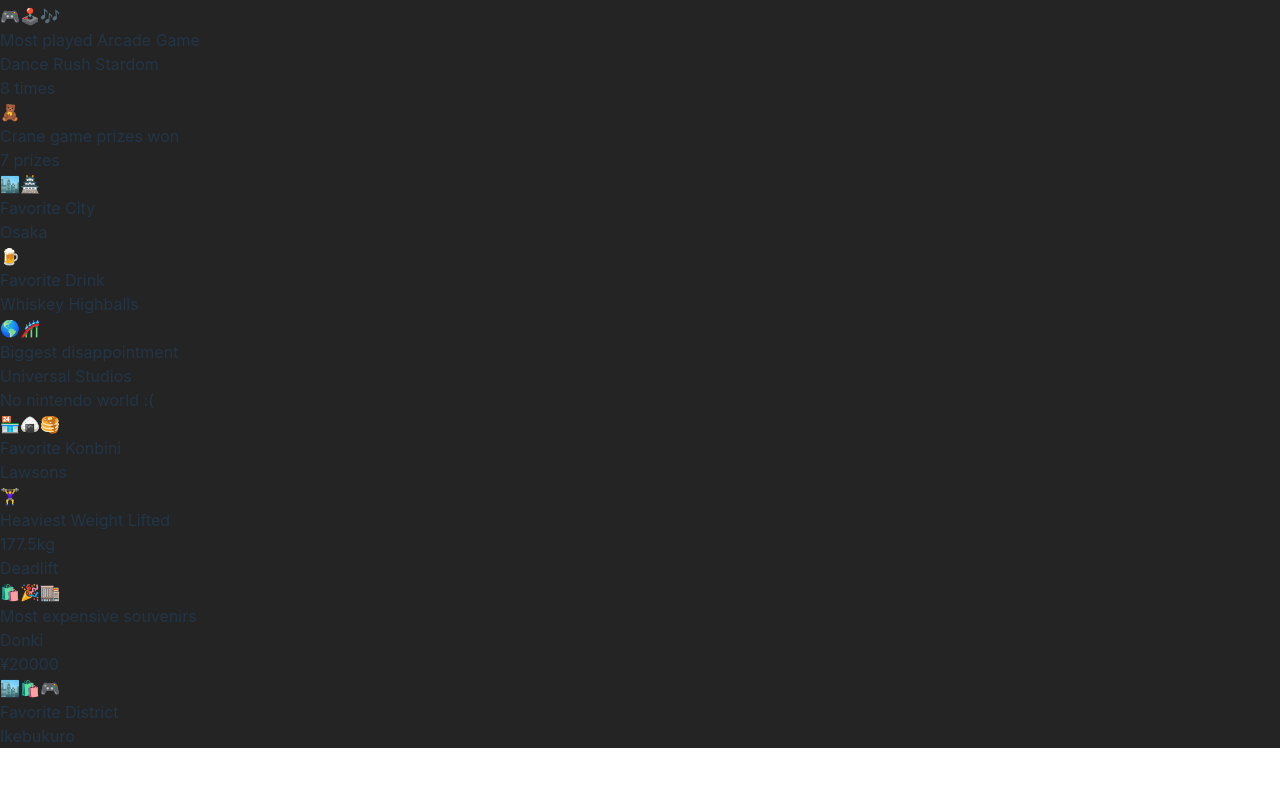
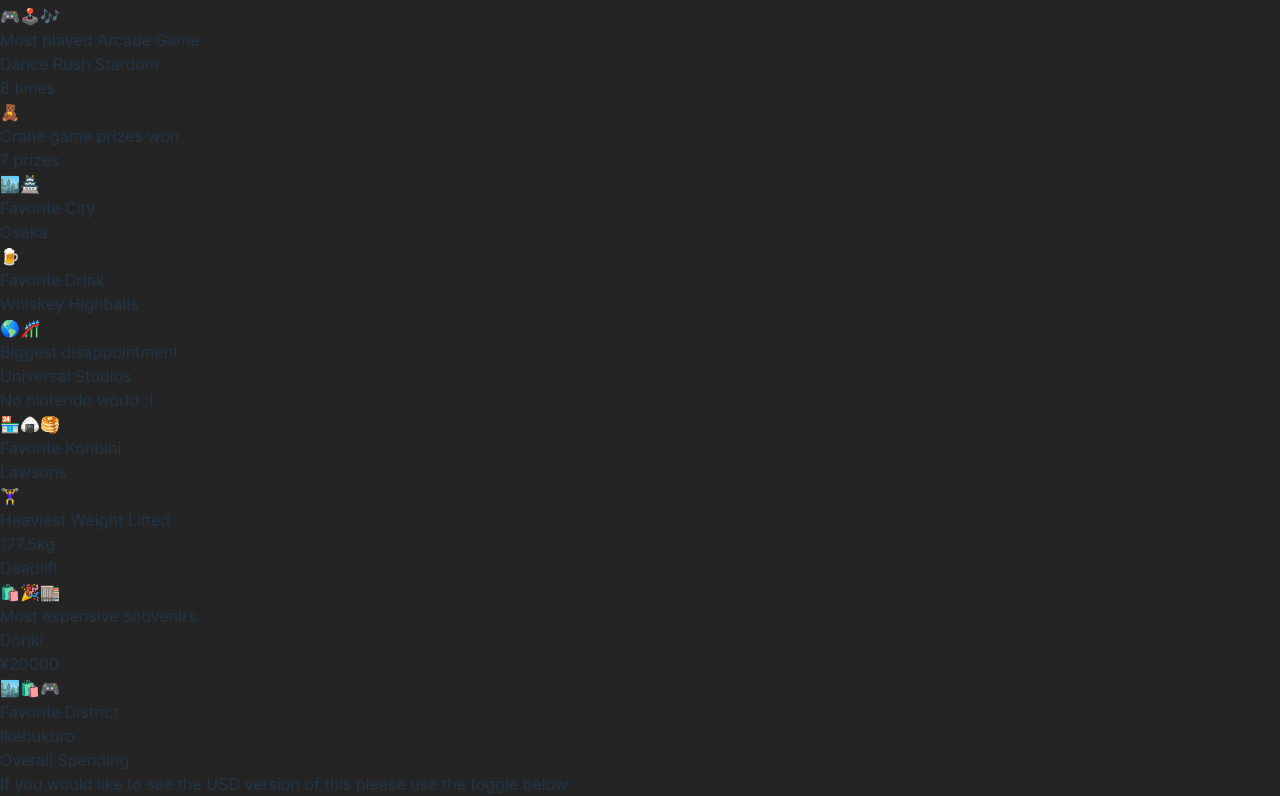
Before and after one commit to kbongco/japan-viz-2024-react, a React (Vite) app: page / in a window 1280 px wide. Shown: the part 2439-3235 px from the top of the page. Before the commit the page ends 3187 px from the top, so only its background shows below. Built offline with nearby package versions, Linux system fonts and the light colour scheme.

Commit message:
changed idea from graphs to a reciept

```diff
--- a/src/App.tsx
+++ b/src/App.tsx
@@ -1,6 +1,7 @@
 import NavBar from './Components/NavBar'
 import About from './Components/About'
 import Welcome from './Components/Welcome'
+import Visualized from './Components/Visualize'
 
 function App() {
 
@@ -8,7 +9,8 @@
     <>
       <NavBar />
       <Welcome />
-      <About/>
+      <About />
+      <Visualized/>
     </>
   )
 }
--- a/src/Components/Visualize.tsx
+++ b/src/Components/Visualize.tsx
@@ -0,0 +1,16 @@
+export default function Visualized() {
+  return (
+    <>
+      <div className='mt-8'>
+        <section className='grid grid-cols-2 mt-8'>
+          <div className='flex justify-center items-center flex-col'>
+            <h2 className='text-3xl font-bold'>Overall Spending</h2>
+            <div>
+              <p>If you would like to see the USD version of this please use the toggle below</p>
+            </div>
+          </div>
+        </section>
+      </div>
+    </>
+  )
+}
```
Also changed, not shown: src/interfaces/component-interface.tsx (+11 -0 lines).
